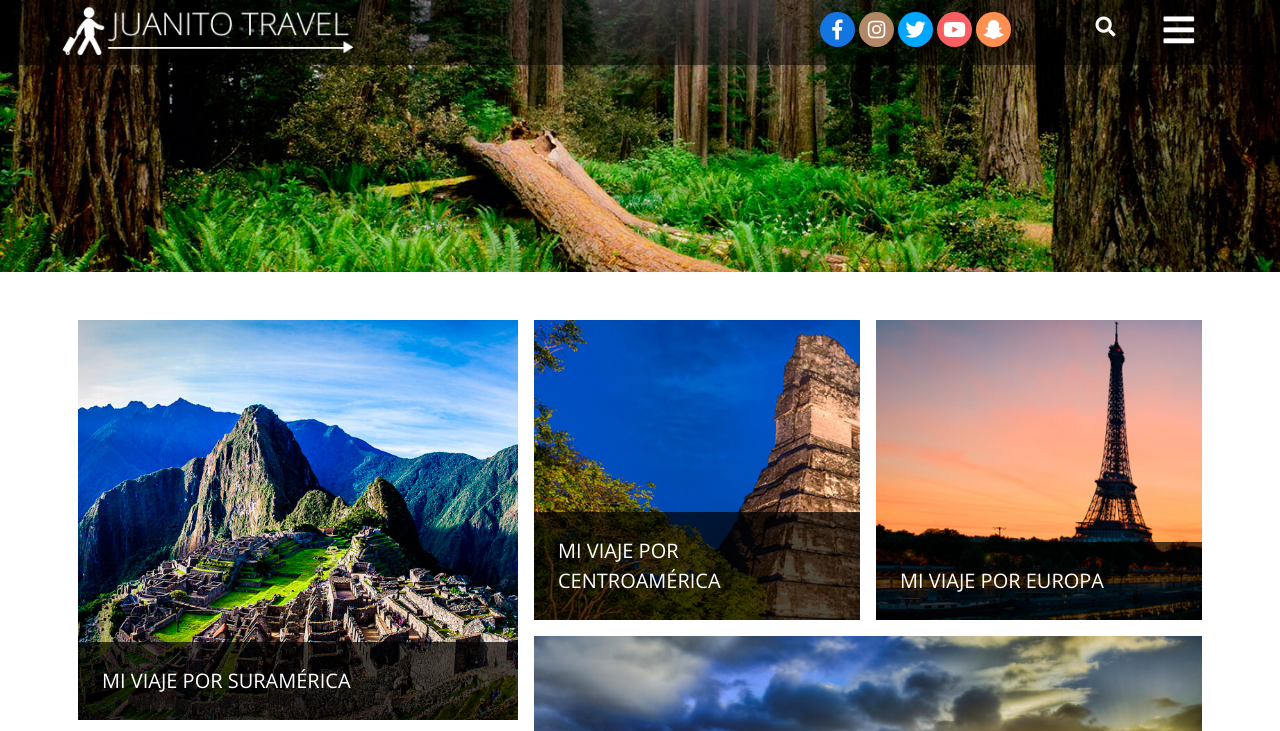
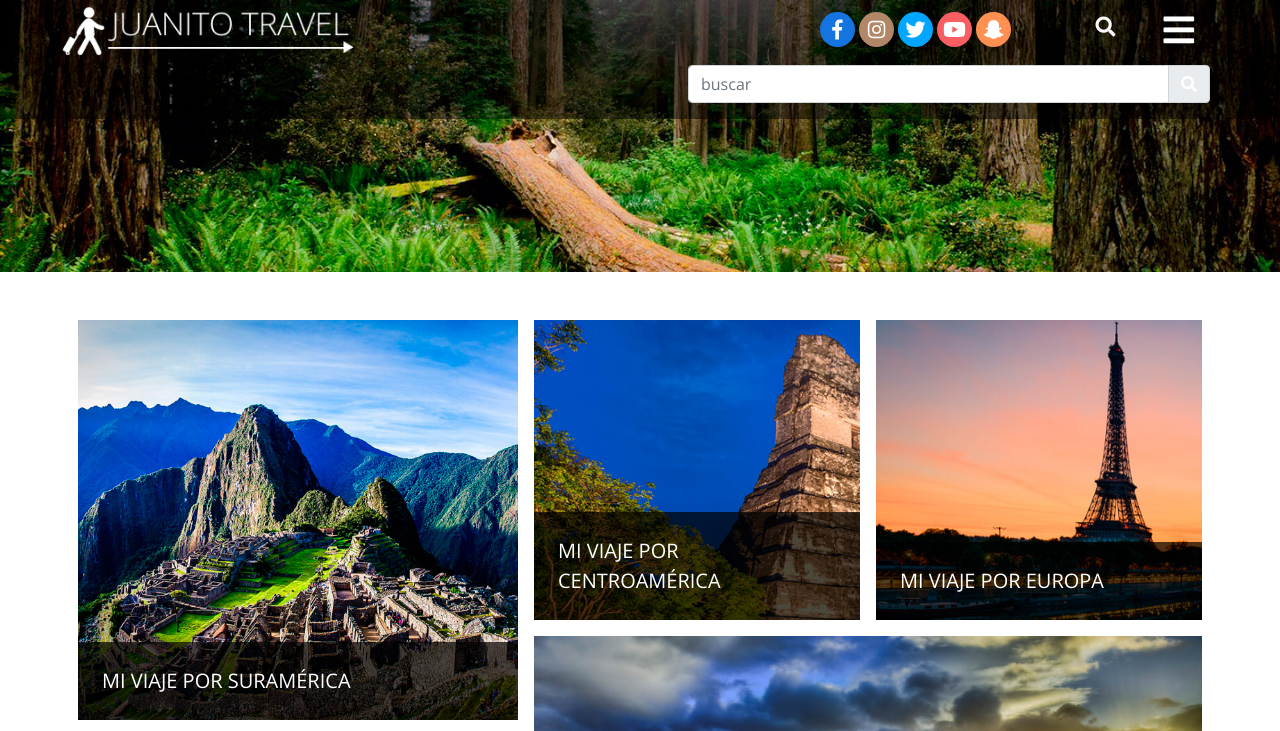
Before and after one commit to eduardzora/BlogDeViaje, a plain HTML site: page index.html in a window 1280 px wide. Both pictures are taken after a click on the icon 1105 px from the left and 27 px from the top of the page. Shown: the top 731 px of the page. Drawn offline with nearby package versions, Linux system fonts and the light colour scheme.

Commit message:
Incluyendo input para buscar

```diff
--- a/index.html
+++ b/index.html
@@ -45,12 +45,23 @@
                 <div class="col-2 col-sm-1 col-md-2 col-lg-2 d-flex justify-content-end pt-2 mt-1">
                     <!--Buscador-->
                     <div class="d-none d-md-block pr-4 pr-lg-5 mt-1">
-                        <i class="fas fa-search lead"></i>
+                        <i class="fas fa-search lead" data-toggle="collapse" data-target="#buscador"></i>
                     </div>
                     <!--Menú-->
                     <div class="mt-0 mt-sm-1 mt-md-0 pr-0 pr-sm-2 pr-lg-3">
                         <i class="fas fa-bars lead">
                         </i>
+                    </div>
+                </div>
+                <!--Entrada del buscador-->
+                <div id="buscador" class="collapse col-12">
+                    <div class="input-group float-right w-50 pl-xl-5 pb-3">
+                        <input type="text" class="form-control" placeholder="buscar">
+                        <div class="input-group-append">
+                            <span class="input-group-text">
+                                <i class="fas fa-search"></i>
+                            </span>
+                        </div>
                     </div>
                 </div>
             </div>
```
